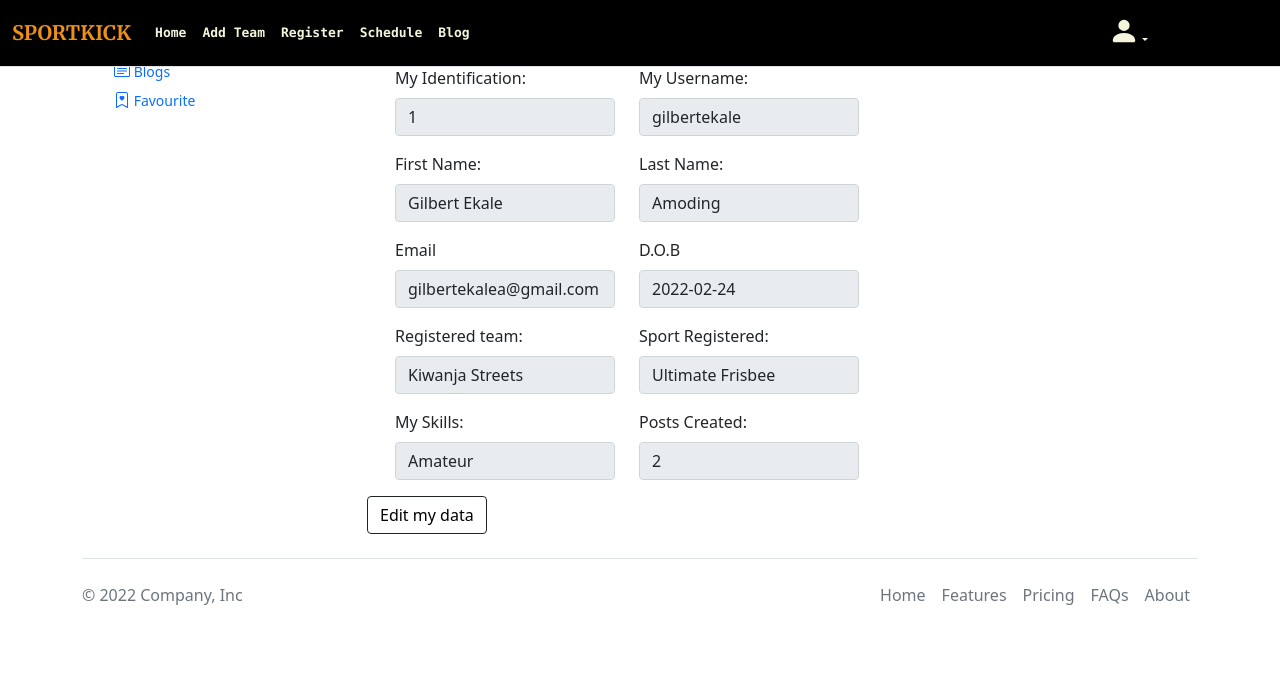
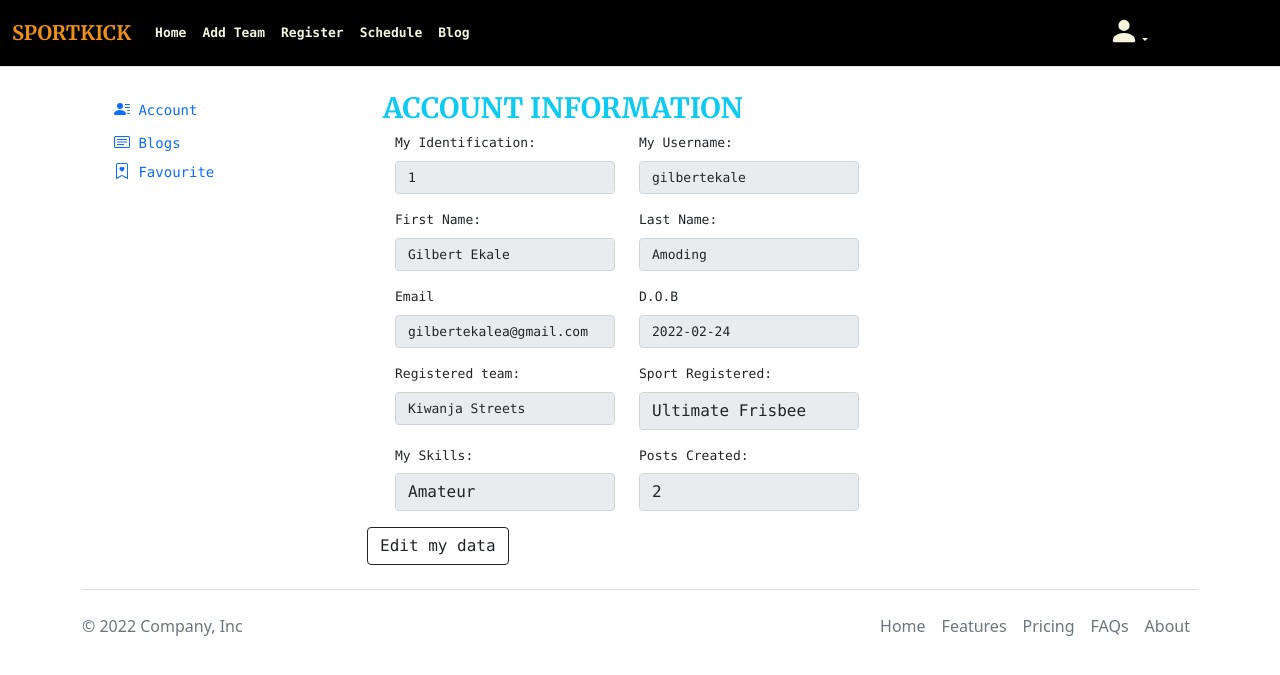
Before and after one commit to gilbertekalea/SportKick, a Flask app: page /user/profile in a window 1280 px wide. Shown: the top 675 px of the page. Run offline with Flask 2, Linux system fonts and the light colour scheme; a user stored in the database is signed in; data comes from the database, SQL or seed files in the repository; some libraries are stand-ins or nearby versions.

Commit message:
minor adjustment

```diff
--- a/src/templates/includes/account.html
+++ b/src/templates/includes/account.html
@@ -1,9 +1,10 @@
+
 <div class="col-lg-8">
     <section id="section-account" class="tabcontent">
-        <form method="POST" class="form-rigister">
+        <form method="POST" class="form-rigister font-monospace fw-normal" style="font-size:small">
             {{user_profile.hidden_tag()}}
             <br>
-            <div class="ms-3">
+            <div class="ms-3 mt-5">
                 <h3 class="text-info">ACCOUNT INFORMATION</h3>
             </div>
             {% if current_user.is_authenticated %}
@@ -12,43 +13,43 @@
                 <div class="row ms-3">
                     <div class="col-lg-4 mb-3">
                         {{user_profile.id.label(class="form-label")}}
-                        {{user_profile.id(class="form-control", autocomplete='off',
+                        {{user_profile.id(class="form-control",style="font-size:small",autocomplete='off',
                         placeholder='Indentity',value=current_user.id)}}
                     </div>
                     <div class="col-lg-4 mb-3">
                         {{user_profile.username.label(class="form-label")}}
-                        {{user_profile.username(class="form-control",autocomplete='off',placeholder='User
+                        {{user_profile.username(class="form-control",style="font-size:small", autocomplete='off',placeholder='User
                         Name', value=current_user.username)}}
                     </div>
                 </div>
                 <div class="row ms-3">
                     <div class="col-lg-4 mb-3">
                         {{user_profile.first_name.label(class="form-label")}}
-                        {{user_profile.first_name(class="form-control",autocomplete='off',placeholder='Team
+                        {{user_profile.first_name(class="form-control",style="font-size:small",autocomplete='off',placeholder='Team
                         Name', value=current_user.first_name)}}
                     </div>
 
                     <div class="col-lg-4 mb-3">
                         {{user_profile.last_name.label(class="form-label")}}
-                        {{user_profile.last_name(class="form-control",autocomplete='off',placeholder='Team
+                        {{user_profile.last_name(class="form-control",style="font-size:small", autocomplete='off',placeholder='Team
                         Name', value=current_user.last_name)}}
                     </div>
                 </div>
                 <div class="row ms-3">
                     <div class="col-lg-4 mb-3">
                         {{user_profile.email.label(class="form-label")}}
-                        {{user_profile.email(class="form-control", value=current_user.email)}}
+                        {{user_profile.email(class="form-control",style="font-size:small",value=current_user.email)}}
                     </div>
                     <div class="col-lg-4 mb-3">
                         {{user_profile.date_of_birth.label(class="form-label")}}
-                        {{user_profile.date_of_birth(class="form-control",
+                        {{user_profile.date_of_birth(class="form-control",style="font-size:small",
                         value=current_user.date_of_birth)}}
                     </div>
                 </div>
                 <div class="row ms-3">
                     <div class="col-lg-4 mb-3">
                         {{user_profile.team.label(class="form-label")}}
-                        {{user_profile.team(class="form-control", value=team.name)}}
+                        {{user_profile.team(class="form-control", style="font-size:small", value=team.name)}}
                     </div>
                     <div class="col-lg-4 mb-3">
                         {{user_profile.sport.label(class="form-label")}}
@@ -70,16 +71,19 @@
             </fieldset>
             {% endif %}
             <button type="button" class="btn btn-outline-dark" id="btn-field">
-                <a href="#user-profile" class="text-black" style="text-decoration: none;">Edit my data</a>
+                Edit my data
             </button>
+            <input type="submit" id="subtn" style="display: none;">
         </form>
         <script>
             //Event to enable form fields to be editable.
-            let fieldset = document.getElementById('fieldset');
+            let fildset = document.getElementById('fieldset');
             let eventBtn = document.getElementById('btn-field');
+            let subBtn = document.getElementById('subtn');
             eventBtn.addEventListener('click', function (event) {
-                fieldset.removeAttribute('disabled');
-                this.innerHTML = 'Update'
+                this.setAttribute('style', 'display:none');
+                fildset.removeAttribute('disabled');
+                subBtn.setAttribute('style', 'display:visible');
             })
         </script>
     </section>
--- a/src/templates/includes/blogs.html
+++ b/src/templates/includes/blogs.html
@@ -1,16 +1,16 @@
-<section id="section-blogs" style="display:none">
-    <h4>Blogs You have created.</h4>
-    <div class="">
+<section id="section-blogs" style="display:none" class="mt-5">
+    <h4>My blogs.</h4>
+    <div class="row">
         {% if current_user.is_authenticated %} {% for item in blogs %}
-        <div class="">
-            <div class="card shadow-sm p-3 mb-3 bg-body rounded h-100">
+        <div class="col-lg-12">
+            <div class="card shadow-sm p-3 mb-3 bg-body rounded h-100 font-monospace">
                 <div class="card-body">
-                    <h5 class="card-title font-weight-bold">{{item.post_title}}</h5>
-                    <h6 class="card-subtitle mb-2 text-primary">
+                    <h5 class="card-title fw-bold" style="font-size:medium">{{item.post_title}}</h5>
+                    <h6 class="card-subtitle mb-2 text-primary" style="font-size:x-small">
                         {{item.date_created[:16]}}, Author:
                         <span style="color: rgb(255, 0, 221)">{{current_user.first_name}}</span>
                     </h6>
-                    <p class="card-text">{{item.post_content}}</p>
+                    <p class="card-text" style="font-size:small">{{item.post_content}}</p>
                     <!-- heart icon for likes.  -->
                     <p>
                         <svg xmlns="http://www.w3.org/2000/svg" width="16" height="16" fill="currentColor"
--- a/src/templates/includes/favourite.html
+++ b/src/templates/includes/favourite.html
@@ -4,10 +4,10 @@
     <div class="">
         {% if current_user.is_authenticated %} {% for item in fav_post %}
         <div class="">
-            <div class="card shadow-sm p-3 mb-3 bg-body rounded h-100">
+            <div class="card shadow-sm p-3 mb-3 bg-body rounded h-100 font-monospace mt-5" style="font-size:small">
                 <div class="card-body">
-                    <h5 class="card-title font-weight-bold">{{item.post_title}}</h5>
-                    <h6 class="card-subtitle mb-2 text-primary">
+                    <h5 class="card-title fw-bold" style="font-size:medium">{{item.post_title}}</h5>
+                    <h6 class="card-subtitle text-primary" style="font-size:x-small">
                         {{item.date_created[:16]}}, Author:
                         <span style="color: rgb(255, 0, 221)">{{current_user.first_name}}</span>
                     </h6>
--- a/src/templates/user/user-profile.html
+++ b/src/templates/user/user-profile.html
@@ -1,9 +1,9 @@
 {% extends 'base.html' %} {% block title %} {% endblock %} {% block content %}
-<body>
+<main>
     <div class="container">
-        <div class="row">
-            <div class="col-md-3">
-                <div class="tab p-4" style="color:rgb(29, 29, 20)">
+        <div class="row mt-4">
+            <div class="col-md-3 font-monospace">
+                <div class="tab p-4 mt-5" style="color:rgb(29, 29, 20)">
                     <button class="btn btn-outline-primary border-0 btn-sm btn-block mb-1" type="button" id="account">
                         <svg xmlns="http://www.w3.org/2000/svg" width="16" height="16" fill="currentColor"
                             class="bi bi-person-lines-fill" viewBox="0 0 16 16">
@@ -70,6 +70,7 @@
                         }
                     })
                 }
+
             </script>
 
         </div>
@@ -80,5 +81,5 @@
             cursor: pointer;
         }
     </style>
-    {% endblock %}
-</body>
+</main>
+{% endblock %}
--- a/src/view/user.py
+++ b/src/view/user.py
@@ -219,10 +219,12 @@ def unauthorized_callback():
 
 
 @user_bp.route("/user/profile", methods=["POST", "GET"])
-@user_bp.route("/user/profile/post-created", methods=["POST", "GET"])
+# @user_bp.route("/user/profile/post-created", methods=["POST", "GET"])
 @login_required
 def view_user_profile():
     user_profile = ViewUserProfileForm()
+    if request.method == 'POST':
+        pass
     if request.method == "GET":
         my_blogs = Post.query.filter_by(creator_id=current_user.id).all()
         favourite = Bookmarks.query.filter_by(liker_id=current_user.id).all()
```
Also changed, not shown: src/templates/team/add_team.html (+13 -10 lines).
